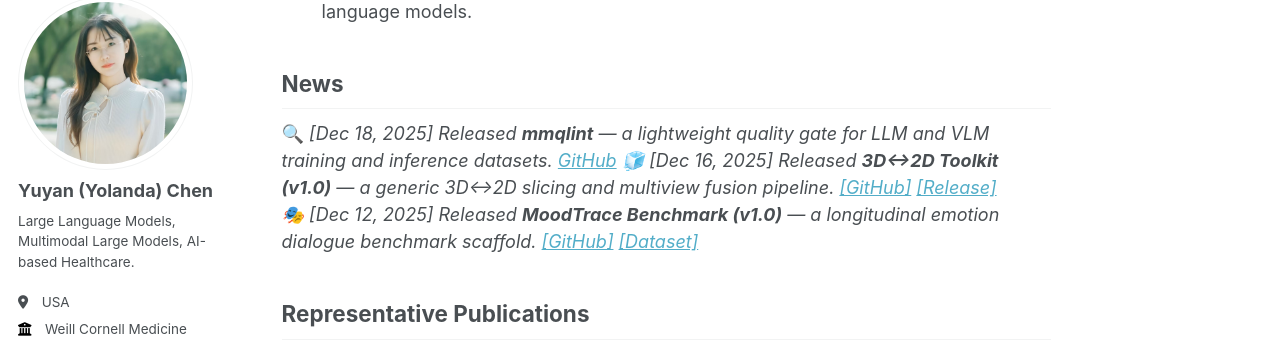
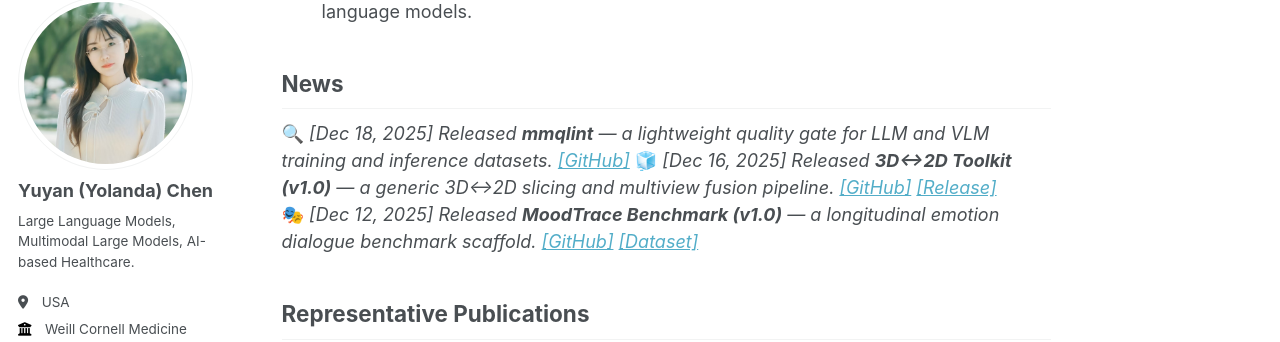
Before and after one commit to Yukyin/Yukyin.github.io, a Jekyll site: the page built from _pages/about.md, in a window 1280 px wide and 900 px high, scrolled down 546 px. Shown: the part 110-452 px from the top of the window. Built offline with Jekyll 4.4.1, drawn with Linux system fonts in a browser that asks for light colours; some web fonts are replaced.

Commit message:
Update site content and assets

```diff
--- a/_pages/about.md
+++ b/_pages/about.md
@@ -21,7 +21,7 @@ I am a Postdoctoral Fellow in Bioinformatics, Houston Methodist, Weill Cornell M
 
 
 ## News
-🔍 <em>[Dec 18, 2025] Released **mmqlint** — a lightweight quality gate for LLM and VLM training and inference datasets. [GitHub](https://github.com/Yukyin/mmqlint)<em>
+🔍 <em>[Dec 18, 2025] Released **mmqlint** — a lightweight quality gate for LLM and VLM training and inference datasets. [[GitHub]](https://github.com/Yukyin/mmqlint)</em>
 🧊 <em>[Dec 16, 2025] Released **3D↔2D Toolkit (v1.0)** — a generic 3D↔2D slicing and multiview fusion pipeline. [[GitHub]](https://github.com/Yukyin/2d3d_toolkit) [[Release]](https://github.com/Yukyin/2d3d_toolkit/releases/tag/v1.0)</em>
 🎭 <em>[Dec 12, 2025] Released **MoodTrace Benchmark (v1.0)** — a longitudinal emotion dialogue benchmark scaffold. [[GitHub]](https://github.com/Yukyin/moodtrace-benchmark) [[Dataset]](https://huggingface.co/datasets/Yukyin/moodtrace-20d)</em>
 
```
